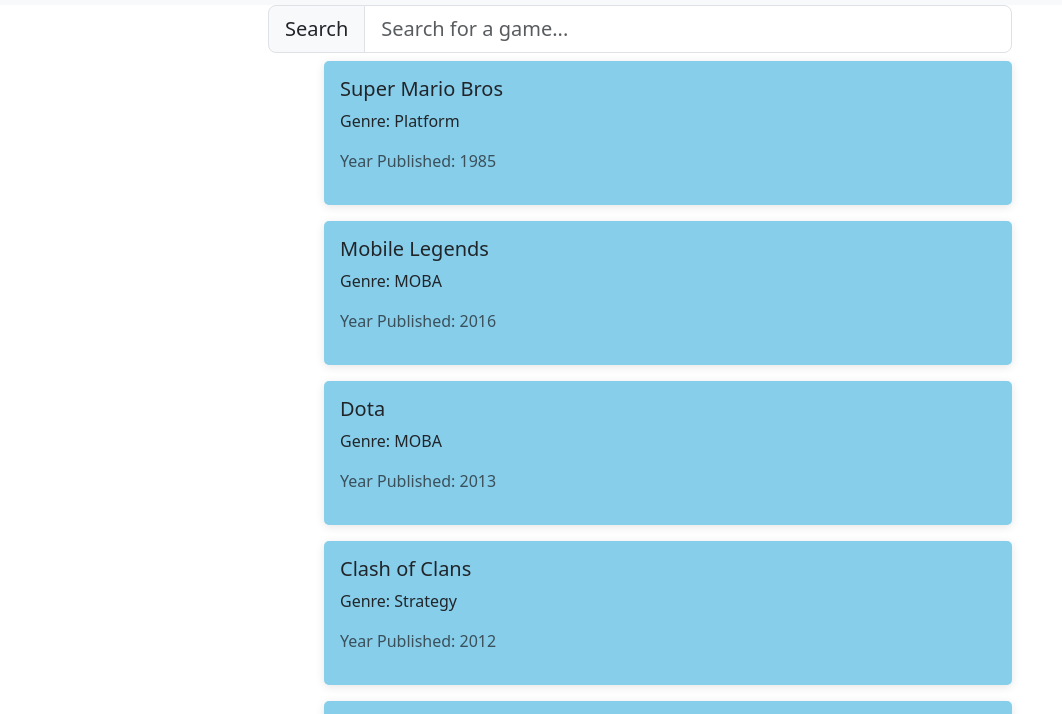
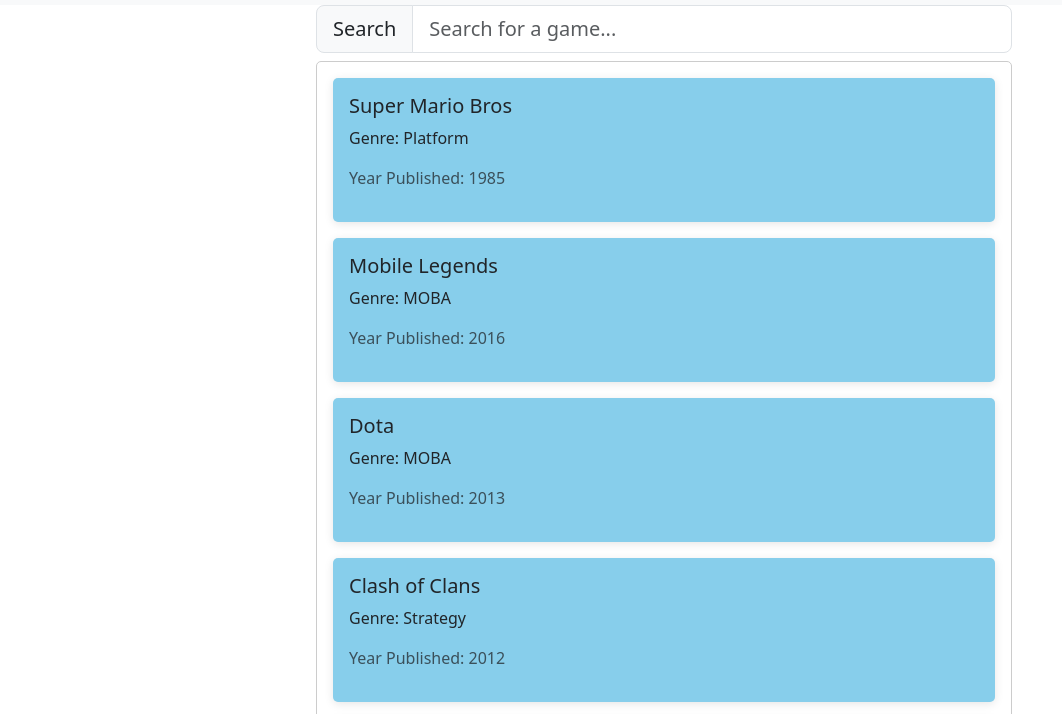
Before and after one commit to ErickJamesRubin/IT24-C, a plain HTML site: page applet4.html in a window 1280 px wide. Shown: the part 51-765 px from the top of the page, without its empty margins (0-1062 px from the left). Drawn offline with nearby package versions, Linux system fonts and the light colour scheme.

Commit message:
Added element gameSearchList style

```diff
--- a/applet4.html
+++ b/applet4.html
@@ -15,6 +15,28 @@
         }
         .container-fluid {
             height: 100%;
+        }
+        .game-list {
+            float: left;
+            width: 20%;
+            padding: 1rem;
+            border-right: 1px solid #ccc;
+            height: 100%;
+        }
+        .search-container {
+            display: flex;
+            flex-direction: column;
+            align-items: flex-start;
+            margin-left: 3rem;
+        }
+        #gameSearchList {
+            margin-top: .5rem;
+            max-width: 100%;
+            width: 100%;
+            border: 1px solid #ccc;
+            padding: 1rem;
+            border-radius: 5px;
+            background: white;
         }
     </style>
 </head>
@@ -46,11 +68,13 @@
     </div>
 </nav>
 <div class="container" style="max-width: 60vw;">
-    <div class="input-group input-group-lg input-search">
-      <span class="input-group-text">Search</span>
-      <input type="text" class="form-control" id="gameSearchBar" placeholder="Search for a game..." autocomplete="off">
+    <div class="search-container"> <!-- Wrap search input and results in a flex container -->
+        <div class="input-group input-group-lg input-search">
+          <span class="input-group-text">Search</span>
+          <input type="text" class="form-control" id="gameSearchBar" placeholder="Search for a game..." autocomplete="off">
+        </div>
+        <div id="gameSearchList"></div> <!-- Search results will appear here -->
     </div>
-    <div id="gameSearchList" style="margin-top:.5rem; margin-left: 3.5rem;"></div>
 </div>
 <script src="Applet4.js"></script>
 </body>
```
